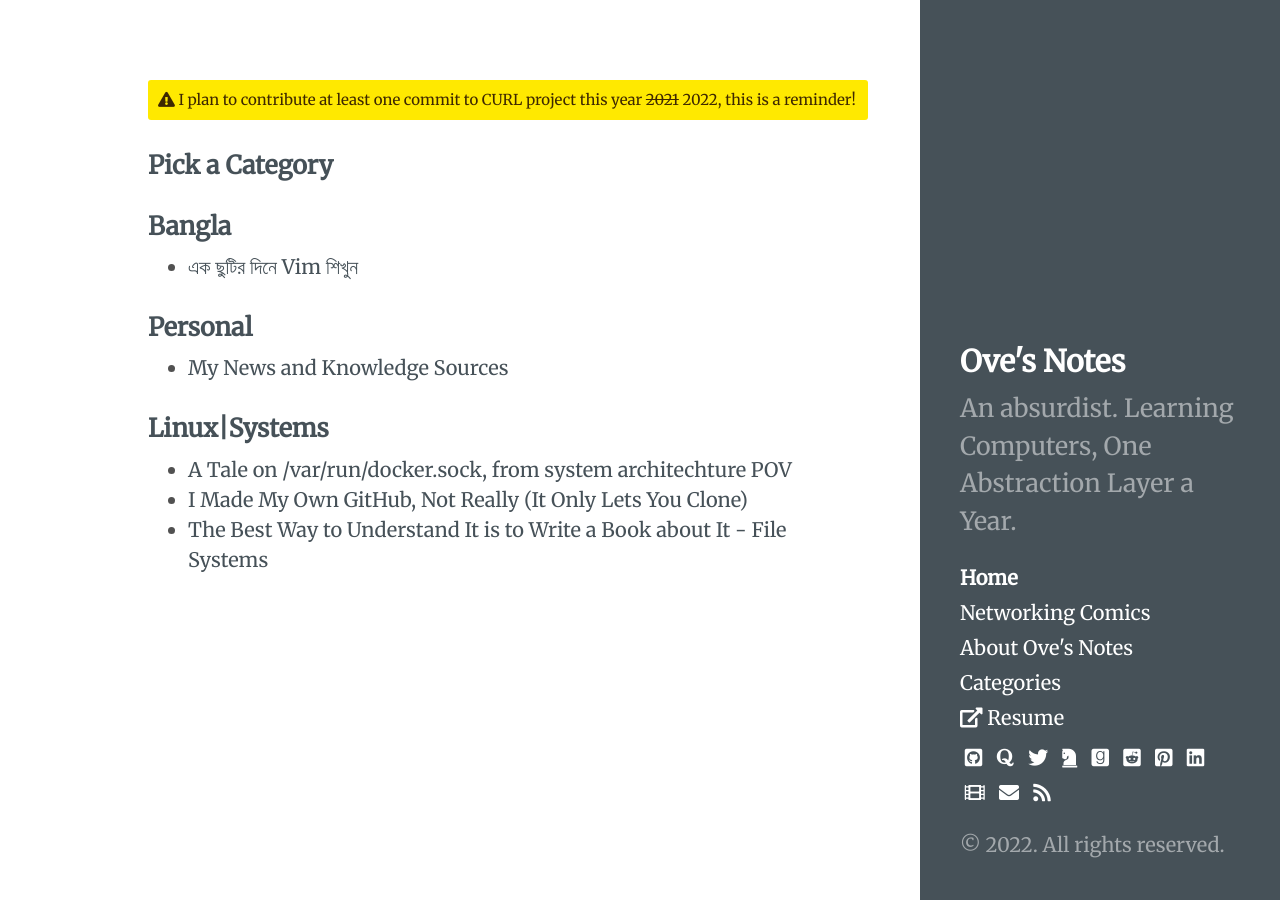
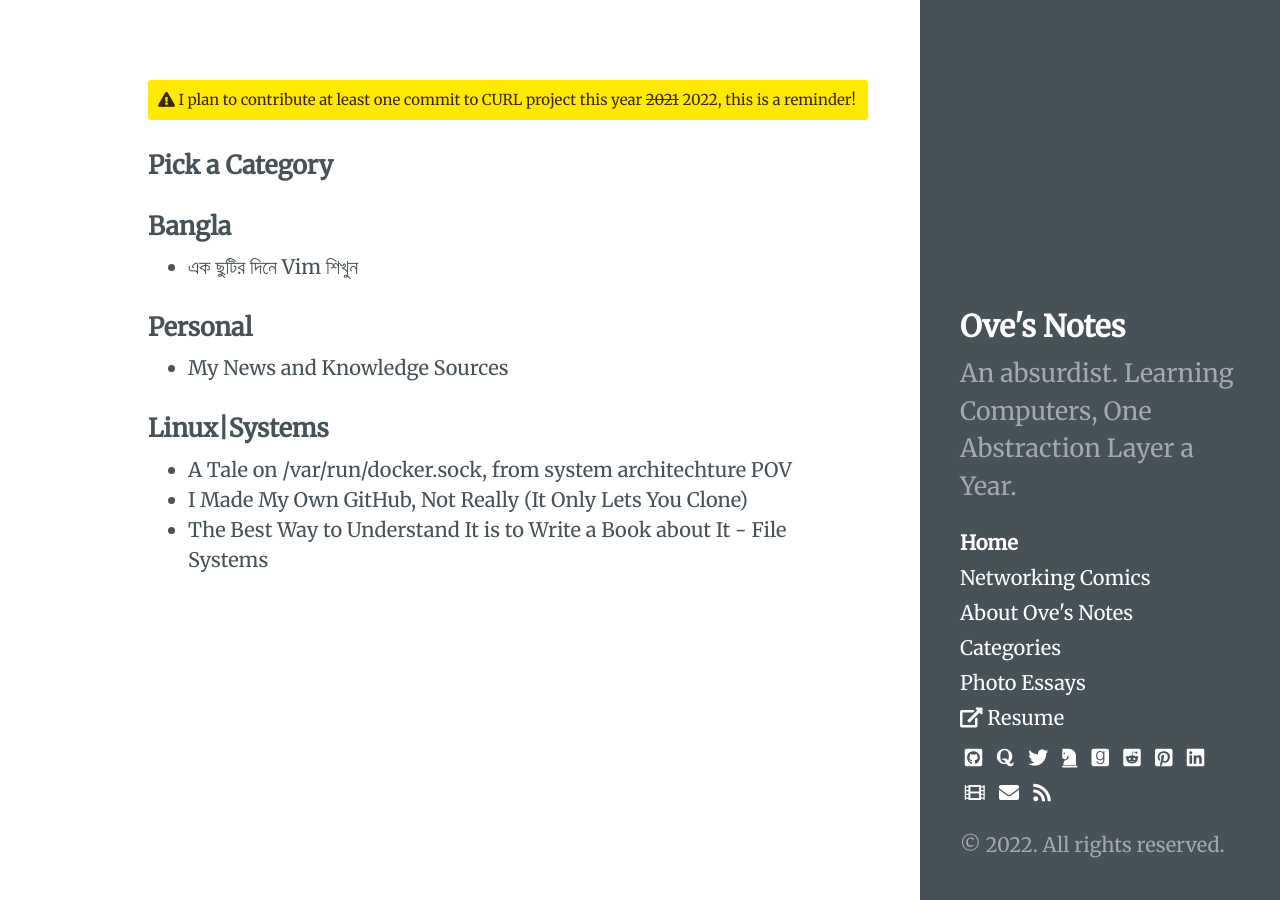
Before and after one commit to ovebepari/ovebepari.github.io, a Jekyll site: the page built from index.html, in a window 1280 px wide. Built offline with Jekyll 4.4.1, drawn with Linux system fonts in a browser that asks for light colours.

Commit message:
added photo essay site

```diff
--- a/_includes/sidebar.html
+++ b/_includes/sidebar.html
@@ -26,6 +26,7 @@
         {% endif %}
       {% endfor %}
 
+      <a class="sidebar-nav-item" href="/photo-essays/" target="_blank">Photo Essays</a>
       <a class="sidebar-nav-item" href="/cv/ove_cv.pdf" target="_blank"> <i class="fa fa-external-link-alt"></i> Resume</a>
 
       <span class="sidebar-nav-item social-links">
```
